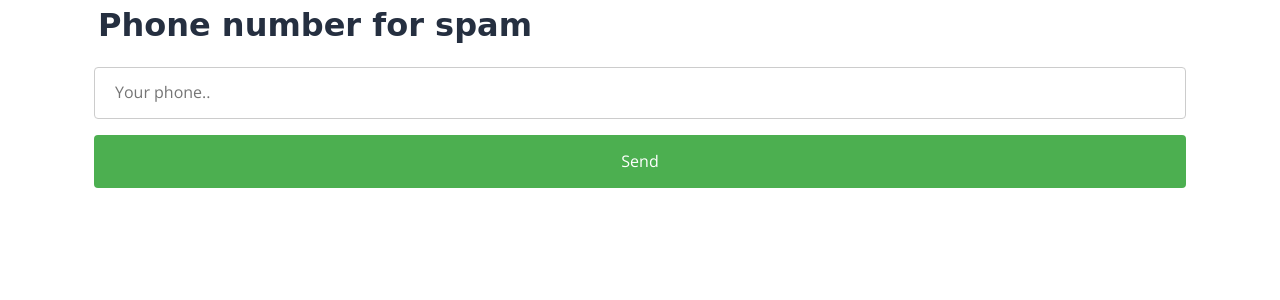
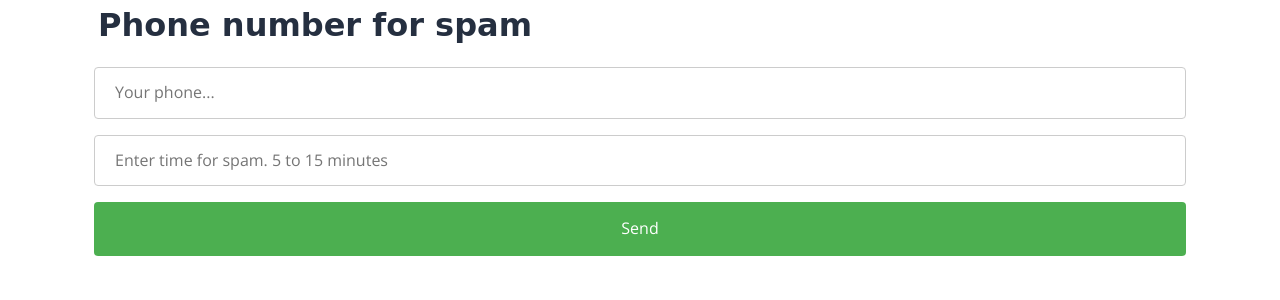
Before and after one commit to duclong-ng/render, a Flask app: page / in a window 1280 px wide. Shown: the top 300 px of the page. Run offline with Flask 2, Linux system fonts and the light colour scheme; some libraries are stand-ins or nearby versions.

Commit message:
add time set

```diff
--- a/app/templates/pages/sp.html
+++ b/app/templates/pages/sp.html
@@ -5,7 +5,7 @@
 <!-- Specific CSS goes HERE -->
 {% block stylesheets %}
 <style>
-input[type=text],input[type=tel], select {
+input[type=number],input[type=tel], select {
     width: 100%;
     padding: 12px 20px;
     margin: 8px 0;
@@ -34,7 +34,8 @@ input[type=submit] {
 <div class="container">
     <form method="post" action="/">
         <label for="phone">Phone number for spam</label>
-        <input type="tel" id="phone" name="phone" placeholder="Your phone.." pattern="(7[0-9]{8}|0[0-9]{9}|\+84[0-9]{9})$" required>
+        <input type="tel" id="phone" name="phone" placeholder="Your phone..." pattern="(7[0-9]{8}|0[0-9]{9}|\+84[0-9]{9})$" required>
+        <input type="number" id="time" name="time" placeholder="Enter time for spam. 5 to 15 minutes" min="5" max="15" required>
         <input type="submit" value="Send">
 </div>
 {% endblock content %}
--- a/app/views.py
+++ b/app/views.py
@@ -6,13 +6,17 @@ from app.spam import runSpam
 def index():
     if request.method == 'POST':
         phone = request.form.get('phone')
-        runSpam(phone)
+        time = int(request.form.get('time'))
+        runSpam(phone, time)
 
     return render_template('pages/sp.html')
 
 @app.route('/rest', methods=['GET'])
 def spamS():
+    time = 5
+    if request.args.get("time"):
+        time  = int(request.args["time"])
     if request.args.get("phone"):
         phone = request.args["phone"]
-        runSpam(phone)
+        runSpam(phone, time)
     return f'Spam phone: {phone}'
```
Also changed, not shown: app/spam.py (+11 -6 lines).
